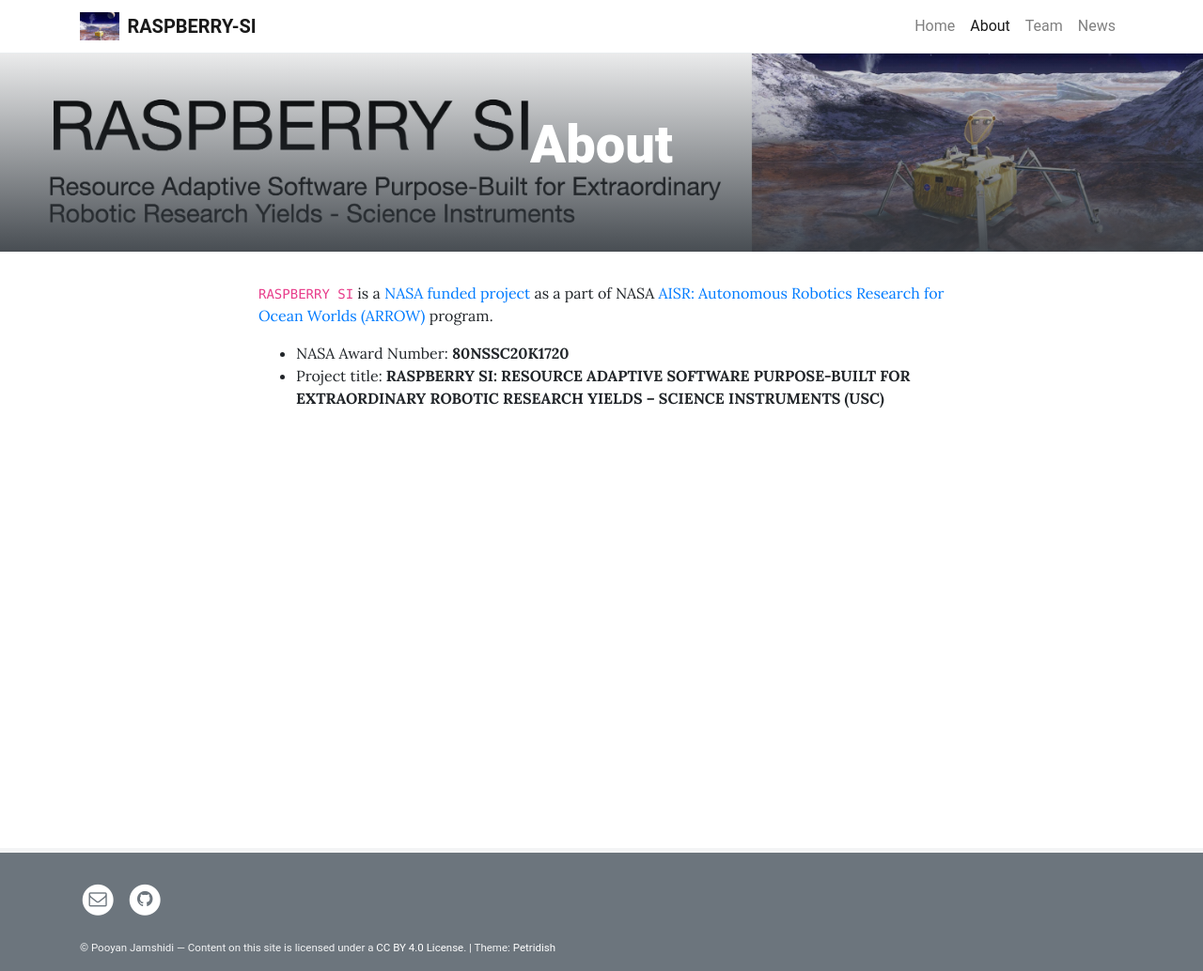
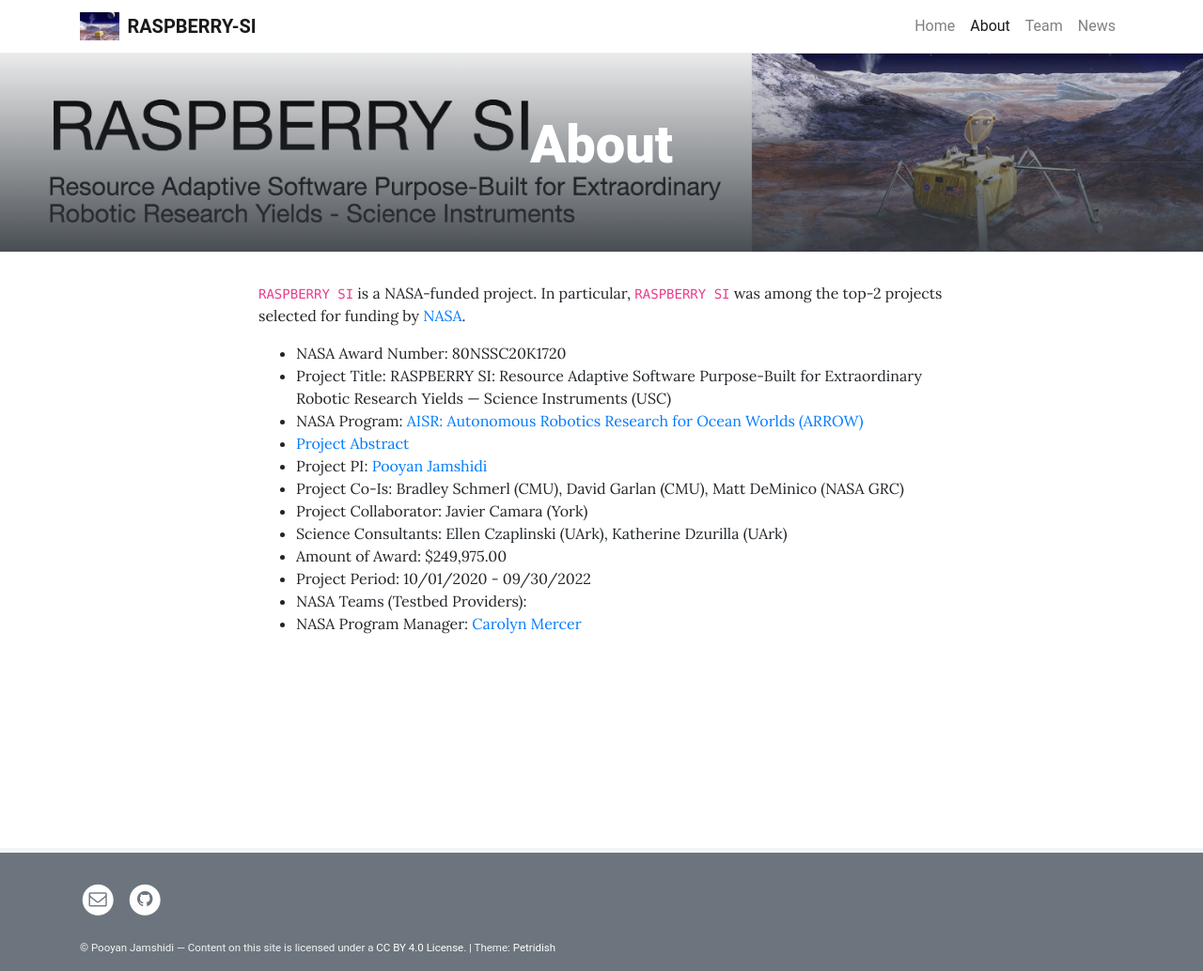
Before and after one commit to nasa-raspberry-si/raspberry-si, a Jekyll site: the page built from pages/about.md, in a window 1280 px wide. Shown: the whole page at 94% size. Built offline with Jekyll 4.4.1, drawn with Linux system fonts in a browser that asks for light colours.

Commit message:
updated project info

```diff
--- a/pages/about.md
+++ b/pages/about.md
@@ -4,7 +4,18 @@
 permalink: /about/
 ---
 
-``RASPBERRY SI`` is a [NASA funded project](https://nspires.nasaprs.com/external/viewrepositorydocument/cmdocumentid=773394/solicitationId=%7B6FD283AF-7FD6-7A9F-1546-0FBFD722B6C2%7D/viewSolicitationDocument=1/AISR19%20Abstracts.pdf) as a part of NASA [AISR: Autonomous Robotics Research for Ocean Worlds (ARROW)](https://nspires.nasaprs.com/external/solicitations/summary.do?solId=%7B6FD283AF-7FD6-7A9F-1546-0FBFD722B6C2%7D&path=&method=init) program.
 
-* NASA Award Number: **80NSSC20K1720**
-* Project title: **RASPBERRY SI: RESOURCE ADAPTIVE SOFTWARE PURPOSE-BUILT FOR EXTRAORDINARY ROBOTIC RESEARCH YIELDS – SCIENCE INSTRUMENTS (USC)**
+``RASPBERRY SI`` is a NASA-funded project. In particular, ``RASPBERRY SI`` was among the top-2 projects selected for funding by [NASA](https://nspires.nasaprs.com/external/viewrepositorydocument/cmdocumentid=773394/solicitationId=%7B6FD283AF-7FD6-7A9F-1546-0FBFD722B6C2%7D/viewSolicitationDocument=1/AISR19%20Abstracts.pdf).
+
+* NASA Award Number: 80NSSC20K1720
+* Project Title: RASPBERRY SI: Resource Adaptive Software Purpose-Built for Extraordinary Robotic Research Yields — Science Instruments (USC)
+* NASA Program: [AISR: Autonomous Robotics Research for Ocean Worlds (ARROW)](https://nspires.nasaprs.com/external/solicitations/summary.do?solId=%7B6FD283AF-7FD6-7A9F-1546-0FBFD722B6C2%7D&path=&method=init)
+* [Project Abstract](https://nspires.nasaprs.com/external/viewrepositorydocument/cmdocumentid=773394/solicitationId=%7B6FD283AF-7FD6-7A9F-1546-0FBFD722B6C2%7D/viewSolicitationDocument=1/AISR19%20Abstracts.pdf)
+* Project PI: [Pooyan Jamshidi](https://pooyanjamshidi.github.io/)
+* Project Co-Is: Bradley Schmerl (CMU), David Garlan (CMU), Matt DeMinico (NASA GRC)
+* Project Collaborator: Javier Camara (York)
+* Science Consultants: Ellen Czaplinski (UArk), Katherine Dzurilla (UArk)
+* Amount of Award: $249,975.00
+* Project Period: 10/01/2020 - 09/30/2022
+* NASA Teams (Testbed Providers):
+* NASA Program Manager: [Carolyn Mercer](https://science.nasa.gov/about-us/organization-and-leadership/carolyn-r-mercer)
```
